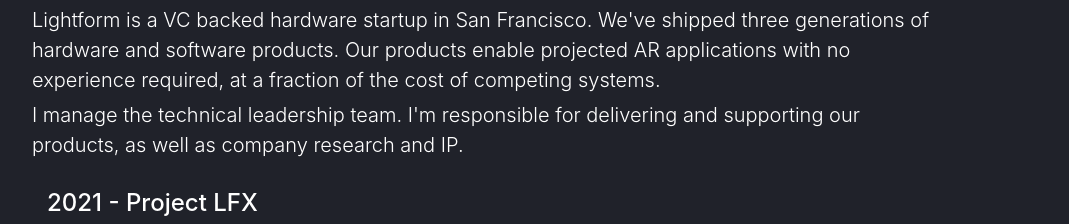
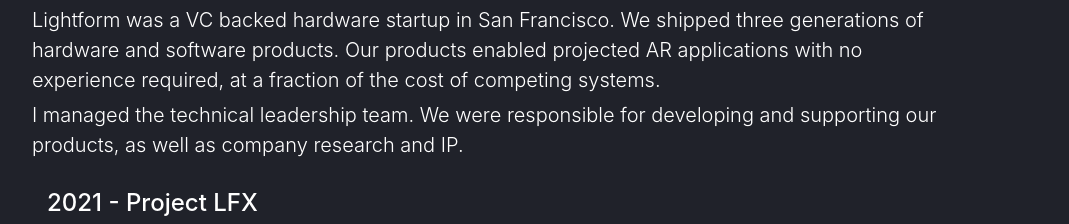
Before and after one commit to kevinkarsch/kevinkarsch.github.io, a plain HTML site: page index.html in a window 1280 px wide. Shown: the part 550-774 px from the top of the page, without its empty margins (148-1217 px from the left). Drawn offline with Linux system fonts and the light colour scheme; grey boxes are pictures that could not be loaded.

Commit message:
Recompile

```diff
--- a/index.html
+++ b/index.html
@@ -88,13 +88,10 @@
           <h2>Lightform</h2>
 
           <p class="lead">
-          Lightform is a VC backed hardware startup in San Francisco. We've shipped three generations of
-          hardware and software products. Our products enable projected AR applications with no experience required, at a
-          fraction of the cost of competing systems.
+          Lightform was a VC backed hardware startup in San Francisco. We shipped three generations of hardware and software products. Our products enabled projected AR applications with no experience required, at a fraction of the cost of competing systems.
           </p>
           <p class="lead">
-          I manage the technical leadership team. I'm responsible for delivering and supporting our products,
-          as well as company research and IP.
+          I managed the technical leadership team. We were responsible for developing and supporting our products, as well as company research and IP.
           </p>
           <br />
 
```
